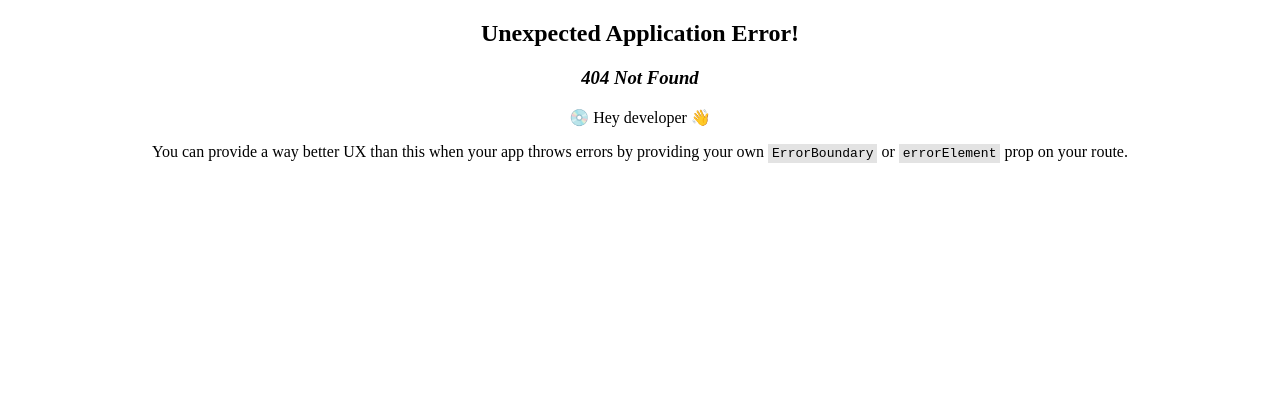
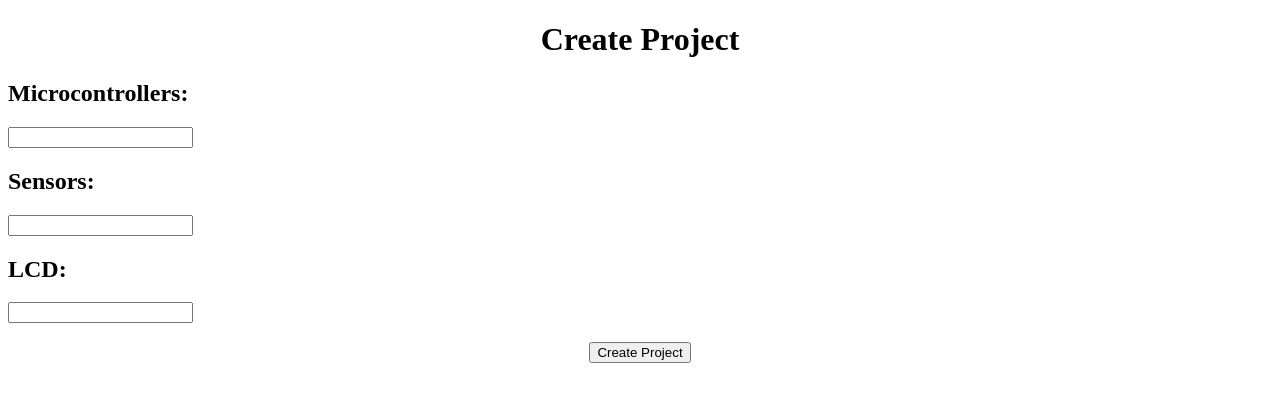
Before and after one commit to cammcinnes/IoT-now, a React (Vite) app in the folder main/: page /create in a window 1280 px wide. Before the commit this address had no page. Shown: the top 402 px of the page. Built offline with nearby package versions, Linux system fonts and the light colour scheme.

Commit message:
add basic front end for creating a project

```diff
--- a/main/src/CreateProject.jsx
+++ b/main/src/CreateProject.jsx
@@ -3,10 +3,24 @@ import "./style/Home.css";
 import Button from './components/Button';
 
 function CreateProject() {
-
+  const [MCU, setMCU] = useState("");
+  const [Sensor, setSensor] = useState("");
+  const [LCD, setLCD] = useState("");
   return (
     <>
         <h1>Create Project</h1>
+        <div className="input">
+          <h2>Microcontrollers: </h2>
+          <input type="text" value={MCU} onChange={e => setMCU(e.target.value)}/>
+          <h3>{MCU}</h3>
+          <h2>Sensors: </h2>
+          <input type="text" value={Sensor} onChange={e => setSensor(e.target.value)}/>
+          <h3>{Sensor}</h3>
+          <h2>LCD: </h2>
+          <input type="text" value={LCD} onChange={e => setLCD(e.target.value)}/>
+          <h3>{LCD}</h3>
+        </div>
+        <button type= "submit"> Create Project </button>
     </>
   );
 }
--- a/main/src/style/Home.css
+++ b/main/src/style/Home.css
@@ -1,3 +1,7 @@
 body {
     text-align: center;
 }
+.input {
+    text-align: left;
+
+}
```
Also changed, not shown: main/src/main.jsx (+5 -4 lines).
